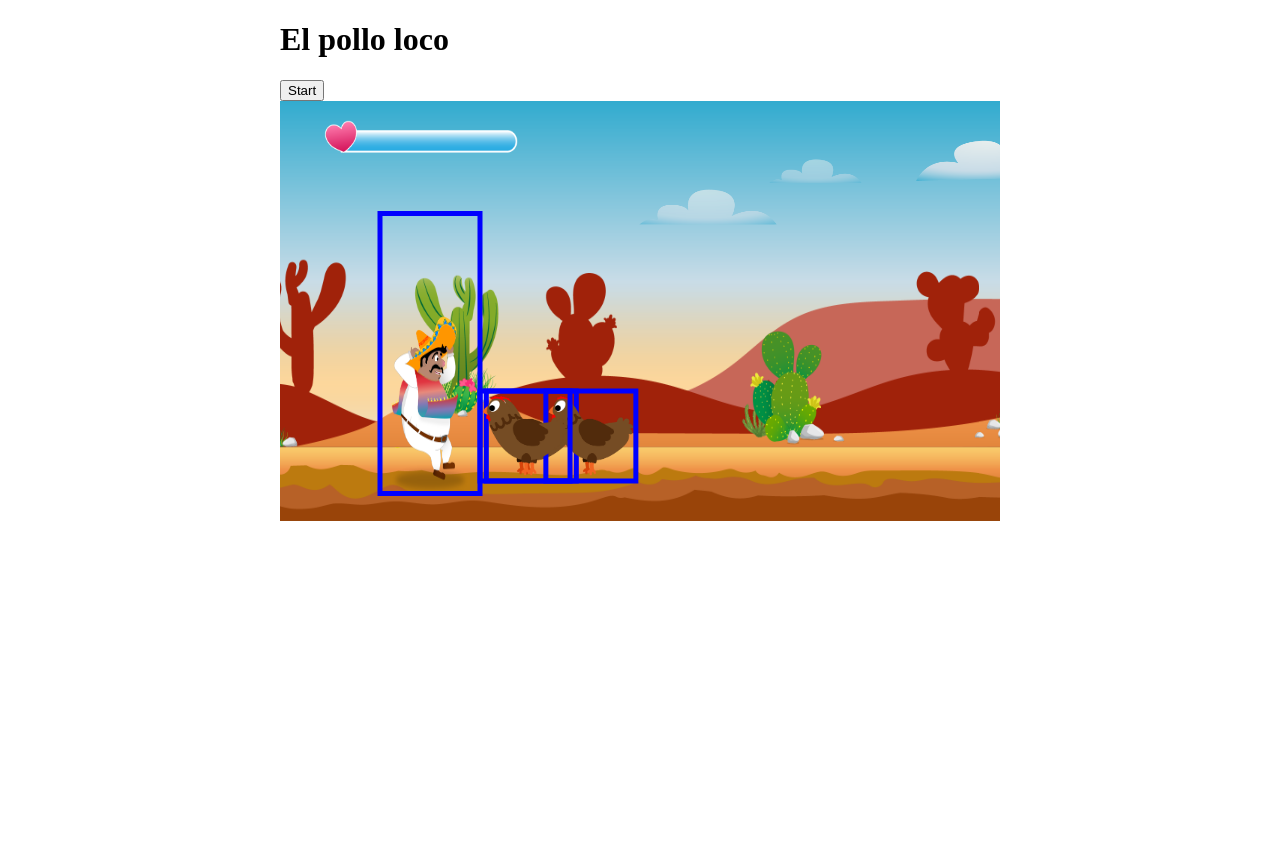
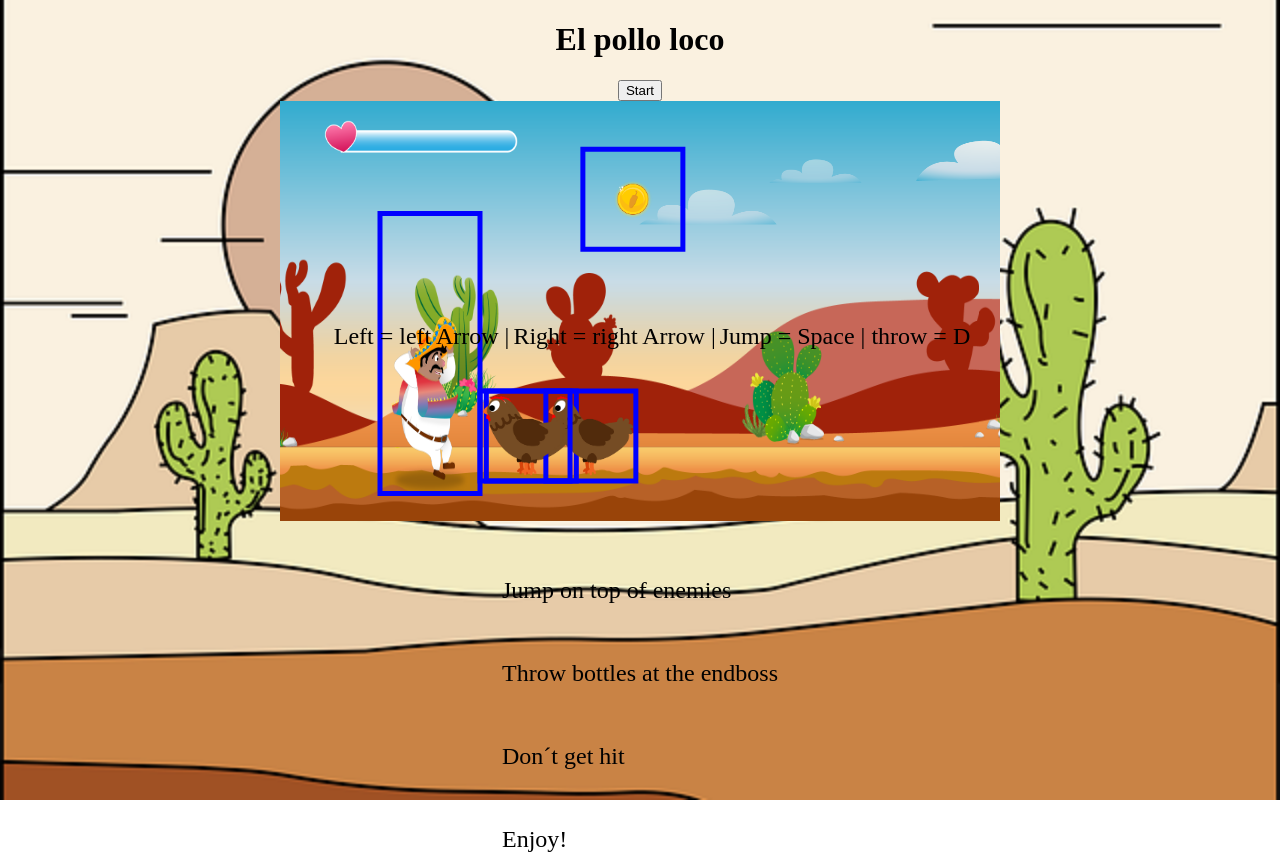
Before and after one commit to SimonWeirauch/El-Pollo-Loco, a plain HTML site: page index.html in a window 1280 px wide. Both pictures are taken after a click on the button "Start". Before the commit the page ends 800 px from the top, so only its background shows below. Drawn offline with Linux system fonts and the light colour scheme.

Commit message:
added coins

```diff
--- a/classes/cloud.class.js
+++ b/classes/cloud.class.js
@@ -7,17 +7,11 @@ class Cloud extends MoveableObject {
 
     constructor(){
         super().loadImage(' img/5_background/layers/4_clouds/1.png');
-
         this.x = Math.random() * 500; //Zahl zwischen 200 und 700
         this.animate();
-
-
     }
 
     animate(){
         this.moveLeft();
     }
-
-
-
 }
--- /dev/null
+++ b/classes/coin.class.js
@@ -0,0 +1,13 @@
+class Coin extends MoveableObject{
+    height = 100;
+    width = 100;
+
+
+
+    constructor(){
+        super().loadImage('img/8_coin/coin_2.png');
+
+        this.x = 200 + Math.random() * (719*3);
+        this.y = Math.random() * 200;
+    }
+}
--- a/classes/drawable-object.class.js
+++ b/classes/drawable-object.class.js
@@ -31,7 +31,7 @@ class DrawableObject {
 
 
     drawFrame(ctx){
-        if(this instanceof Character || this instanceof Chicken){
+        if(this instanceof Character || this instanceof Chicken || this instanceof Coin){
          ctx.beginPath();
          ctx.lineWidth = '5';
          ctx.strokeStyle = 'blue';
--- a/classes/level.class.js
+++ b/classes/level.class.js
@@ -2,11 +2,13 @@ class Level {
     enemies;
     clouds;
     backgroundObjects;
+    coins;
     level_end_x = 2200;
 
-    constructor(enemies, clouds, backgroundObjects){
+    constructor(enemies, clouds, backgroundObjects, coins){
         this.enemies = enemies;
         this.clouds = clouds;
         this.backgroundObjects = backgroundObjects;
+        this.coins = coins;
     }
 }
--- /dev/null
+++ b/classes/startscreen-object.class.js
@@ -0,0 +1,20 @@
+class StartscreenObject extends MoveableObject{
+    width = 100;
+    height = 100;
+    ctx;
+    canvas;
+    /*
+    constructor(imagePath, x, canvas){
+        this.ctx = canvas.getContext('2d');
+        this.canvas = canvas;
+        super().loadImage(imagePath);
+        this.x = x;
+        this.y = 420 - this.height;
+    }
+
+    draw(){
+
+    }
+    */
+
+}
--- a/classes/world.class.js
+++ b/classes/world.class.js
@@ -21,6 +21,7 @@ class World{
     setWorld(){
         this.character.world = this;
     }
+
 
     run(){
         setInterval(() => {
@@ -62,6 +63,7 @@ class World{
 
         this.addObjectsToMap(this.level.enemies);
         this.addObjectsToMap(this.level.clouds);
+        this.addObjectsToMap(this.level.coins);
         this.addObjectsToMap(this.throwableObjects);
 
 
@@ -94,7 +96,6 @@ class World{
         mo.draw(this.ctx);
         mo.drawFrame(this.ctx);
 
-
         if(mo.otherDirection) {
             this.flipImageBack(mo);
         }
--- a/index.html
+++ b/index.html
@@ -9,9 +9,11 @@
     <title>El Pollo Loco</title>
     <script src="classes/drawable-object.class.js"></script>
     <script src="classes/movable-object.class.js"></script>
+    <script src="classes/startscreen-object.class.js"></script>
     <script src="classes/character.class.js"></script>
     <script src="classes/chicken.class.js"></script>
     <script src="classes/cloud.class.js"></script>
+    <script src="classes/coin.class.js"></script>
     <script src="classes/status-bar.class.js"></script>
     <script src="classes/world.class.js"></script>
     <script src="classes/background-object.class.js"></script>
@@ -23,13 +25,29 @@
     <script src="levels/level1.js"></script>
     <script src="js/game.js"></script>
 </head>
-<body>
-    <div id="fullscreen">
+<body onload="initStartscreen()">
+    <div id="fullscreen" class="background">
         <h1 class="hide" >El pollo loco</h1>
-        <button onclick="init()">Start</button>
-        <canvas id="canvas" width="720" height="420">
+        <button class="test" onclick="init()">Start</button>
+        <canvas onclick="init()" id="canvas" width="720" height="420">
+
 
         </canvas>
+
+        <div class="controls">
+            <span>Left = left Arrow |</span>
+            <span>Right = right Arrow |</span>
+            <span>Jump = Space | </span>
+            <span>throw = D</span>
+        </div>
+
+        <div class="instructions">
+            <span>Jump on top of enemies</span>
+            <span>Throw bottles at the endboss</span>
+            <span>Don´t get hit</span>
+            <span>Enjoy!</span>
+        </div>
+
     </div>
 
 </body>
--- a/js/game.js
+++ b/js/game.js
@@ -8,6 +8,13 @@ function init(){
     world = new World(canvas, keyboard);
 
 }
+
+
+function initStartscreen(){
+    canvas = document.getElementById('canvas');
+    new StartscreenObject('img/10_background_page/left.webp', 50, canvas);
+}
+
 
 document.addEventListener('keydown', (event) => {
     if(event.keyCode == 39){
@@ -62,6 +69,7 @@ document.addEventListener('keyup', (event) => {
     }
 })
 
+
 function fullscreen(){
     let fullscreen = document.getElementById('fullscreen');
     enterFullscreen(fullscreen);
--- a/levels/level1.js
+++ b/levels/level1.js
@@ -1,6 +1,4 @@
 let level1;
-
-
 
 function initLevel(){
     level1 = new Level(
@@ -34,11 +32,22 @@ function initLevel(){
             new BackgroundObject('img/5_background/layers/2_second_layer/1.png', 719 * 2),
             new BackgroundObject('img/5_background/layers/1_first_layer/1.png', 719 * 2),
 
-
             new BackgroundObject('img/5_background/layers/air.png', 719 * 3),
             new BackgroundObject('img/5_background/layers/3_third_layer/2.png', 719 * 3),
             new BackgroundObject('img/5_background/layers/2_second_layer/2.png', 719 * 3),
             new BackgroundObject('img/5_background/layers/1_first_layer/2.png', 719 * 3)
+        ],
+        [
+            new Coin(),
+            new Coin(),
+            new Coin(),
+            new Coin(),
+            new Coin(),
+            new Coin(),
+            new Coin(),
+            new Coin(),
+            new Coin(),
+            new Coin()
         ]
     )
 }
--- a/style.css
+++ b/style.css
@@ -1,12 +1,10 @@
 body {
-    display: flex;
-    flex-direction: column;
-    align-items: center;
     margin: 0;
 }
 
 canvas {
-    background-color: black;
+    background-image: url('img/9_intro_outro_screens/start/startscreen_2.png');
+    background-size: cover;
     display: block;
 }
 
@@ -15,6 +13,35 @@ canvas {
 }
 
 
+
+.background{
+    background-image: url('img/10_background_page/desert-6814275_640.webp');
+    background-size: cover;
+    background-position: center;
+    width: 100%;
+    height: 100vh;
+    display: flex;
+    flex-direction: column;
+    align-items: center;
+}
+
+.controls{
+    position: fixed;
+    bottom: 450px;
+    padding-top: 24px;
+    padding-left: 24px;
+}
+
+.controls span{
+    font-size: 24px;
+}
+
+
+.instructions span{
+    display: flex;
+    font-size: 24px;
+    padding-top: 56px;
+}
 
 @media only screen and (max-width: 720px){
     canvas {
```
Also changed, not shown: img/10_background_page/desert-6814275_640.webp (added), img/10_background_page/left.webp (added), img/10_background_page/right.webp (added).
